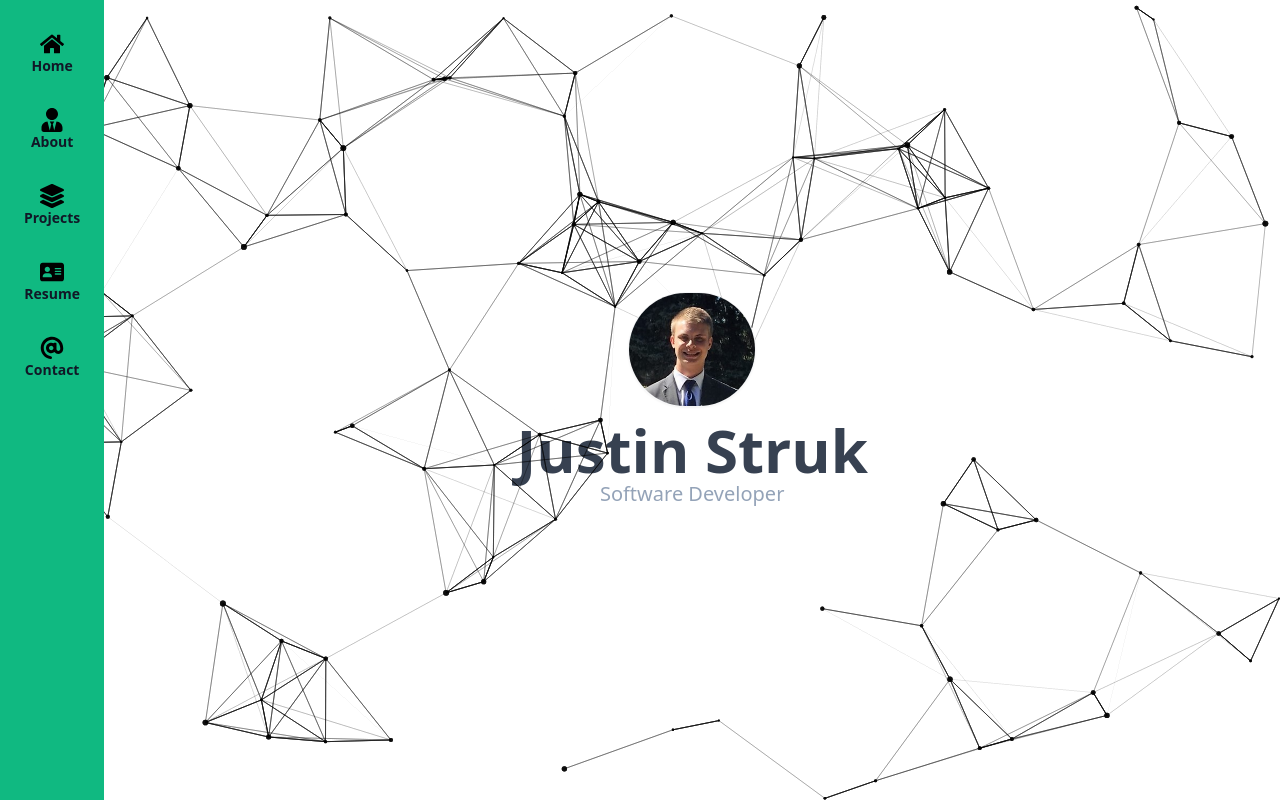
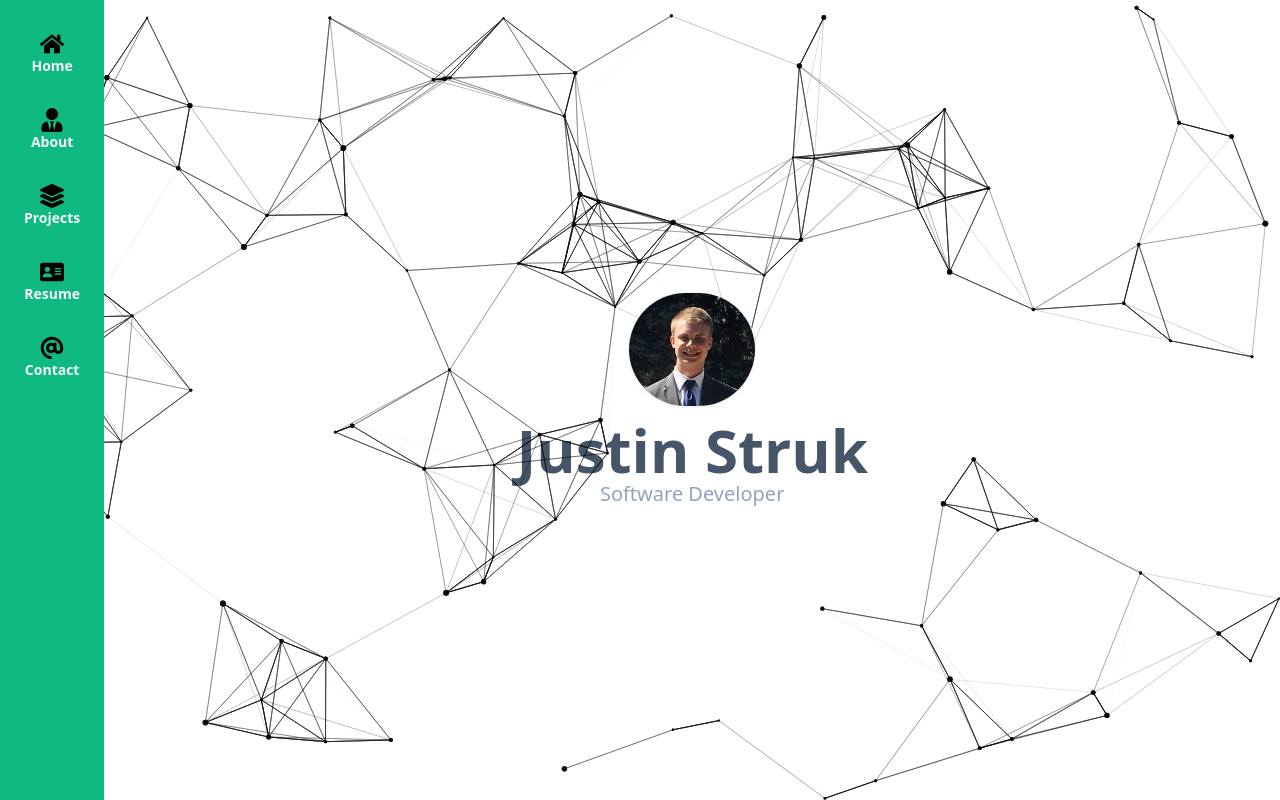
Before and after one commit to JStruk/portfolio-2022, a React (Create React App) app: page / in a window 1280 px wide. Built offline with nearby package versions, Linux system fonts and the light colour scheme.

Commit message:
text styling changes

```diff
--- a/src/components/Home.tsx
+++ b/src/components/Home.tsx
@@ -6,7 +6,7 @@ import { particlesConfig } from '../config/homeParticalsConfig'
 
 const HomeContainer = tw.div`flex-1 h-screen flex flex-col justify-center text-center items-center overflow-hidden`
 
-const HeaderText = tw.span`text-6xl text-gray-700 font-bold`
+const HeaderText = tw.span`text-6xl text-slate-600 font-bold`
 const SubheaderText = tw.span`text-xl text-slate-400`
 const HeroImage = tw.div`relative w-32 h-32`
 
--- a/src/components/LeftNavBar.tsx
+++ b/src/components/LeftNavBar.tsx
@@ -4,7 +4,7 @@ import { Link } from 'react-router-dom'
 import navbarIcons from '../assets/navbarIcons.json'
 
 const LeftNav = tw.div`bg-emerald-500 z-10 pt-4`
-const NavBarLink = tw.span`text-center block text-sm font-semibold text-gray-900 rounded-lg`
+const NavBarLink = tw.span`text-center text-sm font-semibold text-slate-100 rounded-lg`
 const NavContainer = tw.nav`flex-grow md:block sm:px-4 pb-4 md:pb-0 md:overflow-y-auto`
 const IconLinkContainer = tw.div`sm:px-2 hover:bg-emerald-600 rounded-2xl`
 
```
